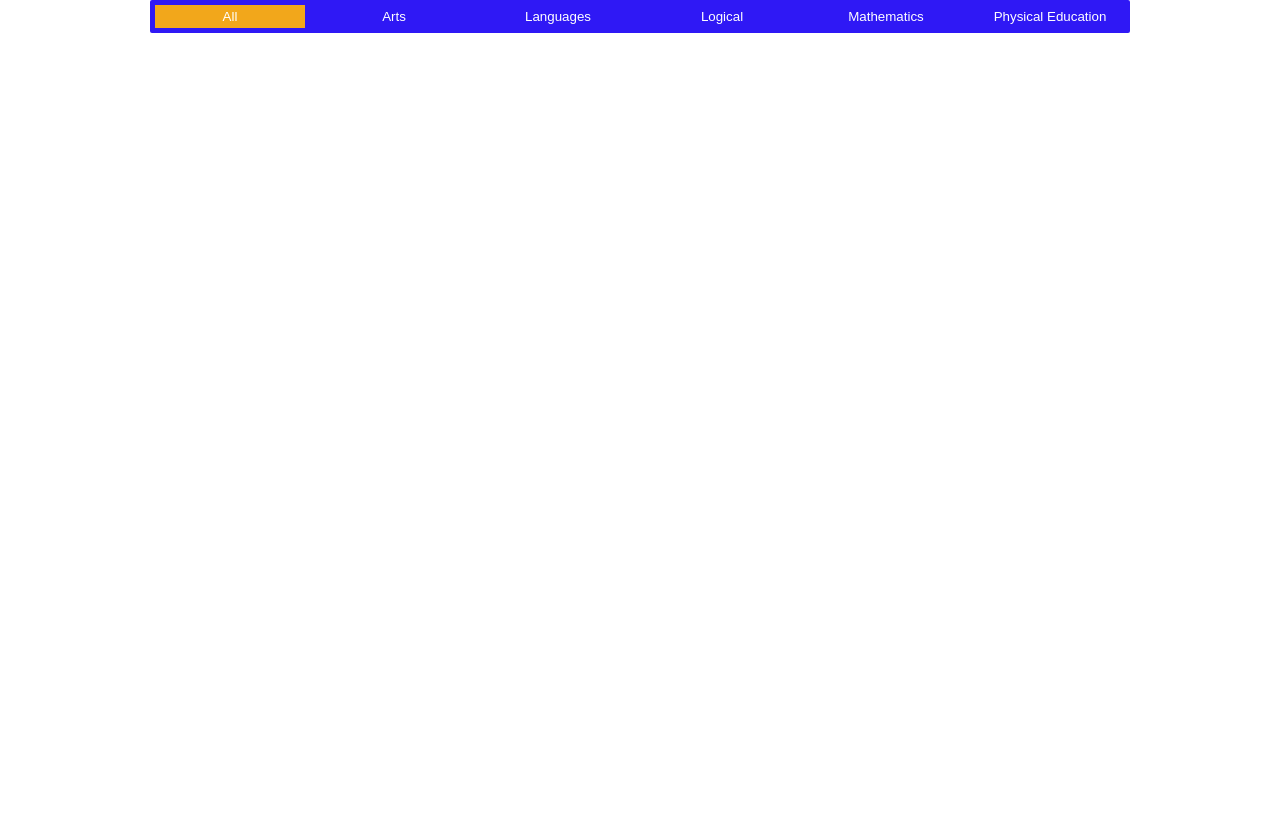
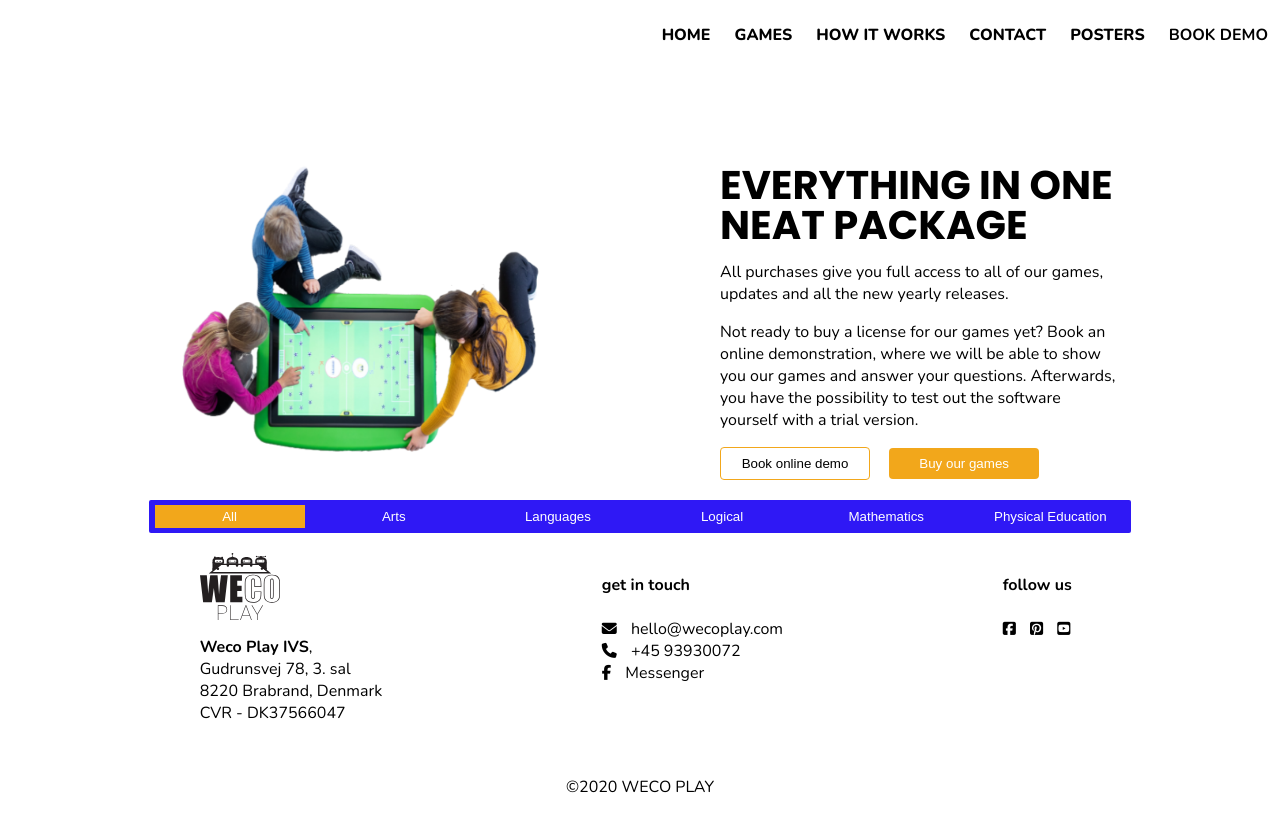
Before and after one commit to Krista-T/wecoplay, a plain HTML site: page games.html in a window 1280 px wide. Drawn offline with nearby package versions, Linux system fonts and the light colour scheme; no server answers.

Commit message:
header semi-ready

```diff
--- a/css/games.css
+++ b/css/games.css
@@ -1,6 +1,67 @@
 :root {
     --background-colour: #2F18F5;
     --accent-colour: #F2A71B;
+    --button-border-radius: 4px;
+
+    --headline-font: 'Poppins', sans-serif;
+    --copy-font: 'Nunito', sans-serif;
+}
+
+/* HEADER */
+.header_container {
+    display: flex;
+    justify-content: space-evenly;
+    flex-wrap: wrap;
+    margin: auto;
+}
+
+.header_container img,
+.inner_box {
+    max-width: 400px;
+}
+
+.inner_box h1 {
+    font-family: var(--headline-font);
+    font-size: 40px;
+    font-weight: 900;
+    text-transform: uppercase;
+    line-height: 40px;
+    margin-bottom: 0;
+}
+
+.inner_box p {
+    font-weight: 100;
+}
+
+.inner_box button {
+    outline: none;
+    border: none;
+    padding: 8px 12px;
+    background: none;
+    border-radius: var(--button-border-radius);
+    width: 150px;
+    cursor: pointer;
+    margin-right: 15px;
+}
+
+.inner_box button:first-of-type {
+    border: 1px solid var(--accent-colour);
+}
+
+.inner_box button:first-of-type:hover {
+    background: var(--accent-colour);
+    color: white;
+}
+
+.inner_box button:last-of-type {
+    background: var(--accent-colour);
+    color: white;
+}
+
+.inner_box button:last-of-type:hover {
+    color: black;
+    background: none;
+    border: 1px solid var(--accent-colour);
 }
 
 /* FILTERS */
@@ -9,7 +70,8 @@
     border-radius: 2px;
     text-align: center;
     max-width: 300px;
-    margin: auto;
+    margin: 20px auto;
+    margin-bottom: 0;
 }
 
 .categories button {
@@ -49,7 +111,7 @@
 @media (min-width: 600px) {
 
     .categories {
-        max-width: 980px;
+        max-width: 982px;
     }
 
     .categories button {
--- a/games.html
+++ b/games.html
@@ -5,11 +5,39 @@
     <meta charset="utf-8">
     <meta name="viewport" content="width=device-width, initial-scale=1.0">
     <title>eLearning Games</title>
+    <script src="https://kit.fontawesome.com/62614983e3.js" crossorigin="anonymous"></script>
     <link rel="stylesheet" href="css/games.css">
     <link rel="stylesheet" href="css/common.css">
 </head>
 
 <body>
+    <div class="background_hero">
+        <header>
+            <div class="logo">
+                <img src="img/wecoplay_logo_white.svg" alt="white-logo">
+            </div>
+            <nav>
+                <ul>
+                    <li><a href="">Home</a></li>
+                    <li><a href="">Games</a></li>
+                    <li><a href="">How it works</a></li>
+                    <li><a href="">Contact</a></li>
+                    <li><a href="">Posters</a></li>
+                    <li class="btn">book demo</li>
+                </ul>
+            </nav>
+        </header>
+        <div class="header_container">
+            <img src="img/games_header.png">
+            <div class="inner_box">
+                <h1>Everything in one neat package</h1>
+                <p>All purchases give you full access to all of our games, updates and all the new yearly releases.</p>
+                <p>Not ready to buy a license for our games yet? Book an online demonstration, where we will be able to show you our games and answer your questions. Afterwards, you have the possibility to test out the software yourself with a trial version.</p>
+                <button>Book online demo</button>
+                <button>Buy our games</button>
+            </div>
+        </div>
+    </div>
 
     <div class="categories">
         <button class="active">All</button>
@@ -26,6 +54,39 @@
             <h2>Title</h2>
         </div>
     </template>
+
+    <footer>
+        <div id="footer-container">
+            <div class="adress">
+                <img src="img/wecoplay_logo.svg" alt="logo">
+                <ul>
+                    <li><b>Weco Play IVS</b>,</li>
+                    <li>Gudrunsvej 78, 3. sal</li>
+                    <li>8220 Brabrand, Denmark</li>
+                    <li>CVR - DK37566047</li>
+                </ul>
+            </div>
+            <div class="contact">
+                <h4>get in touch</h4>
+                <ul>
+                    <li><i class="fa fa-envelope" aria-hidden="true"></i>
+                        hello@wecoplay.com</li>
+                    <li><i class="fa fa-phone" aria-hidden="true"></i>
+                        +45 93930072</li>
+                    <li><i class="fa fa-facebook-f"></i>
+                        Messenger</li>
+                </ul>
+            </div>
+            <div class="some-icons">
+                <h4>follow us</h4>
+                <i class="fa fa-facebook-square" aria-hidden="true"></i>
+                <i class="fa fa-pinterest-square" aria-hidden="true"></i>
+                <i class="fa fa-youtube-square" aria-hidden="true"></i>
+            </div>
+        </div>
+        <p>&copy2020 WECO PLAY</p>
+    </footer>
+
     <script src="script/games.js"></script>
 </body>
 
```
Also changed, not shown: img/games_header.png (added).
